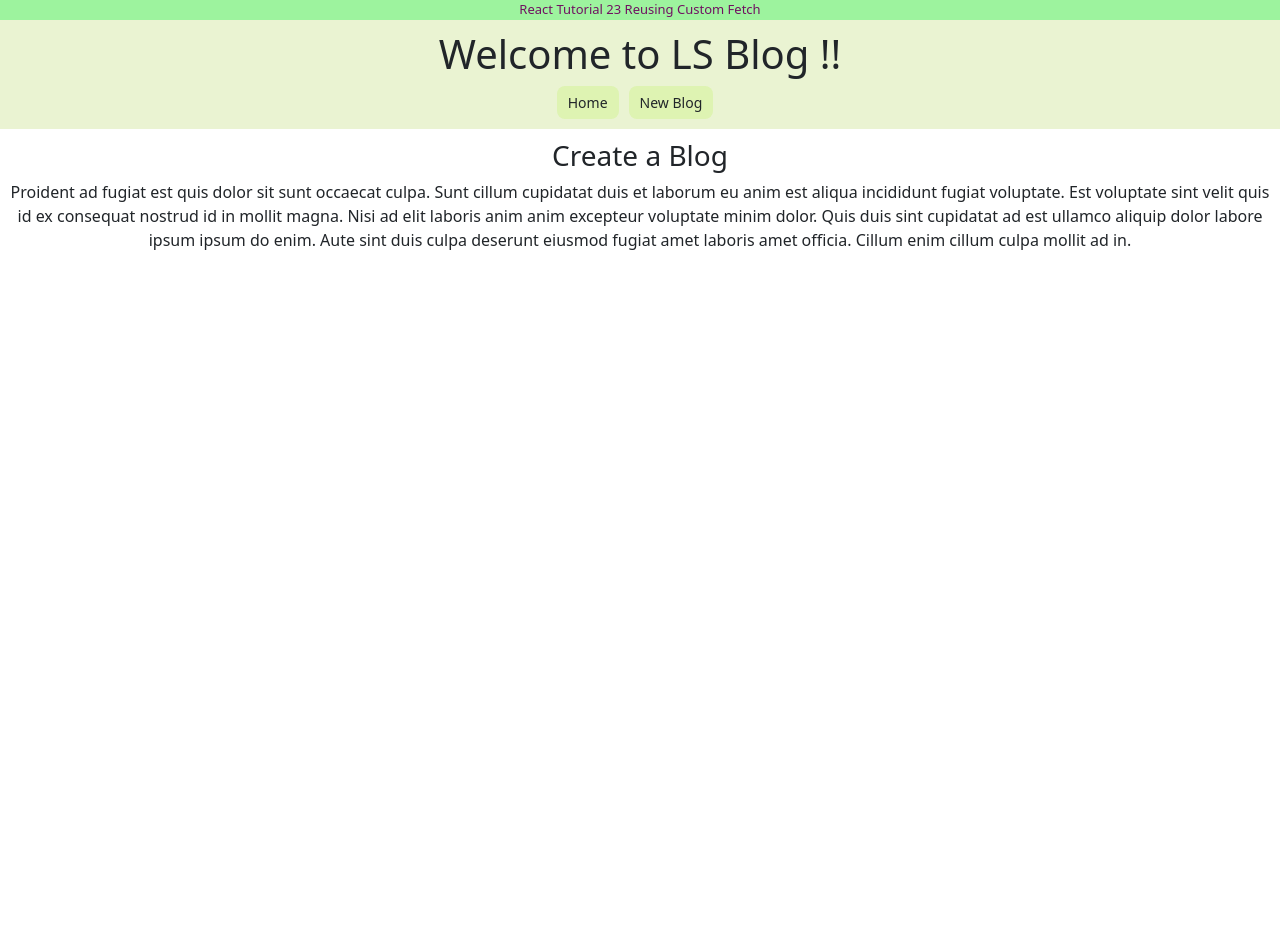
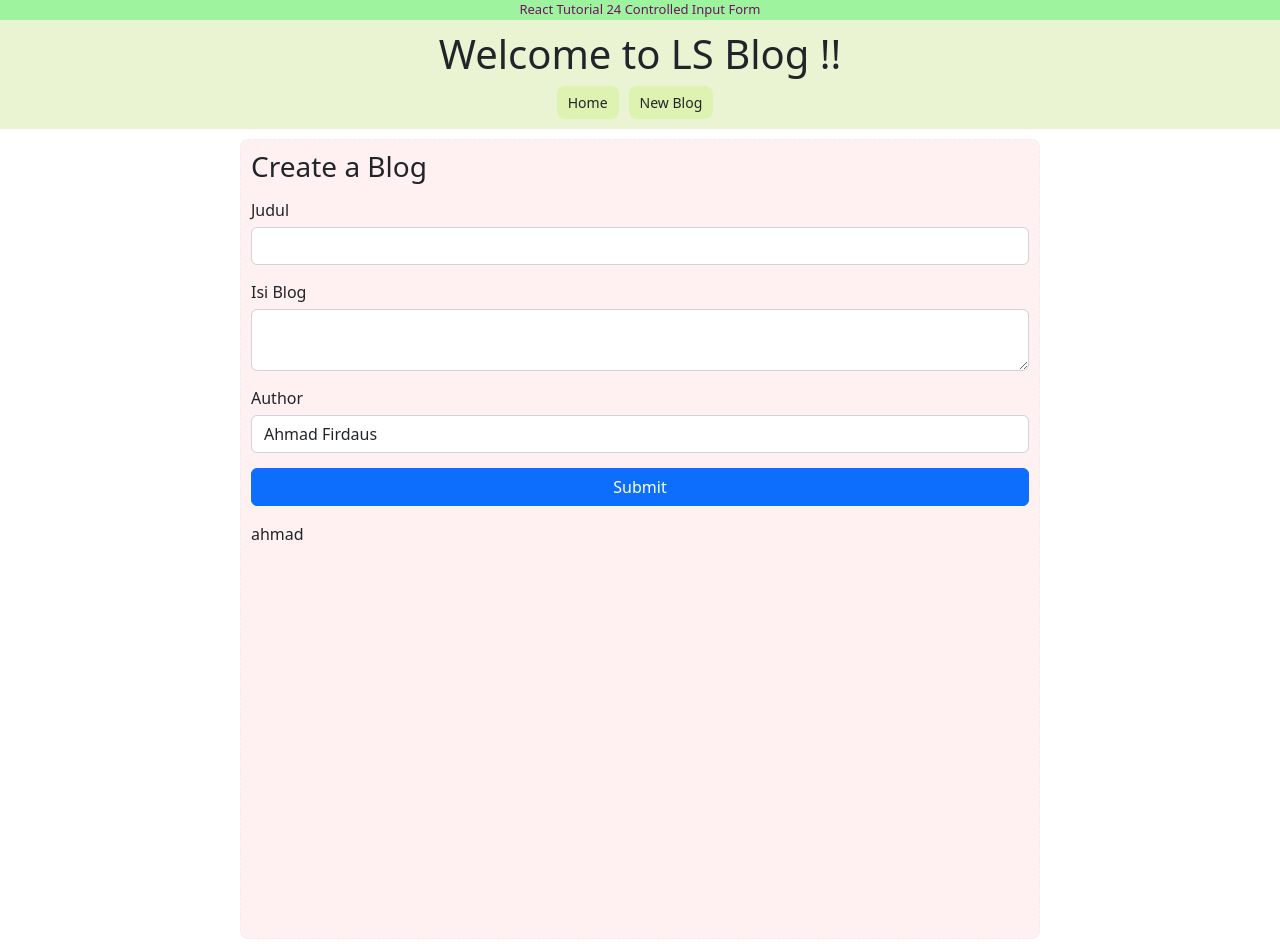
Before and after one commit to incyberz/belajar-react-js, a React (Create React App) app in the folder ls-blog/: page /create in a window 1280 px wide. Before the commit the page ends 800 px from the top, so only its background shows below. Built offline with nearby package versions, Linux system fonts and the light colour scheme; data requests are answered from the project's data file.

Commit message:
React Tutorial 24 Controlled Input Form

```diff
--- a/ls-blog/src/App.css
+++ b/ls-blog/src/App.css
@@ -26,14 +26,15 @@
 }
 
 
-.Home, .BlogDetail{
+.Home, .BlogDetail, .Create{
   background: rgb(255, 240, 242);
   border: dashed 1px #eee;
+  border-radius: 8px;
   padding: 10px;
   max-width: 800px;
   margin-left: auto;
   margin-right: auto;
-  height: 100vh;
+  min-height: 100vh;
 }
 
 
@@ -92,3 +93,24 @@
 .isi-blog{
   text-align: justify;
 }
+
+
+
+/* ============================= */
+/* CREATE BLOG */
+/* ============================= */
+.Create{
+  text-align: left;
+}
+
+.Create .form-group{
+  margin: 15px 0;
+}
+
+.Create .form-control{
+  margin: 5px 0;
+}
+
+.Create .btn-block{
+  width: 100%;
+}
--- a/ls-blog/src/App.jsx
+++ b/ls-blog/src/App.jsx
@@ -7,7 +7,7 @@ import "bootstrap/dist/css/bootstrap.css";
 import { BrowserRouter as Router, Route, Switch } from "react-router-dom";
 
 function App() {
-  const judulLat = "React Tutorial 23 Reusing Custom Fetch";
+  const judulLat = "React Tutorial 24 Controlled Input Form";
 
   return (
     <Router>
--- a/ls-blog/src/Create.jsx
+++ b/ls-blog/src/Create.jsx
@@ -1,21 +1,56 @@
-import useFetch from "./useFetch";
+import { useState } from "react";
 
 const Create = () => {
-  const apiAddress = "http://localhost:8000/blogs";
-  const { data: blogs, isPending, connError } = useFetch(apiAddress);
+  const [judul, setJudul] = useState(null);
+  const [isi, setIsi] = useState(null);
+  const [author, setAuthor] = useState("ahmad");
 
   return (
     <div className="Create">
       <h3>Create a Blog</h3>
-      <p>
-        Proident ad fugiat est quis dolor sit sunt occaecat culpa. Sunt cillum
-        cupidatat duis et laborum eu anim est aliqua incididunt fugiat
-        voluptate. Est voluptate sint velit quis id ex consequat nostrud id in
-        mollit magna. Nisi ad elit laboris anim anim excepteur voluptate minim
-        dolor. Quis duis sint cupidatat ad est ullamco aliquip dolor labore
-        ipsum ipsum do enim. Aute sint duis culpa deserunt eiusmod fugiat amet
-        laboris amet officia. Cillum enim cillum culpa mollit ad in.
-      </p>
+      <form>
+        <div className="form-group">
+          <label>Judul</label>
+          <input
+            type="text"
+            className="form-control"
+            value={judul}
+            onChange={(e) => setJudul(e.target.value)}
+            required
+            minLength={10}
+            maxLength={100}
+          />
+        </div>
+        <div className="form-group">
+          <label>Isi Blog</label>
+          <textarea
+            className="form-control"
+            value={isi}
+            onChange={(e) => setIsi(e.target.value)}
+            required
+            minLength={10}
+            maxLength={1000}
+          ></textarea>
+        </div>
+        <div className="form-group">
+          <label>Author</label>
+          <select
+            className="form-control"
+            value={author}
+            onChange={(e) => setAuthor(e.target.value)}
+          >
+            <option value="ahmad">Ahmad Firdaus</option>
+            <option value="budi">Budi Santoso</option>
+            <option value="charlie">Charlie Hidayat</option>
+          </select>
+        </div>
+        <div className="form-group">
+          <button className="btn btn-primary btn-block">Submit</button>
+        </div>
+        <p>{judul}</p>
+        <p>{isi}</p>
+        <p>{author}</p>
+      </form>
     </div>
   );
 };
```
Also changed, not shown: 1 other file (tests, documents, lock files or other folders).
